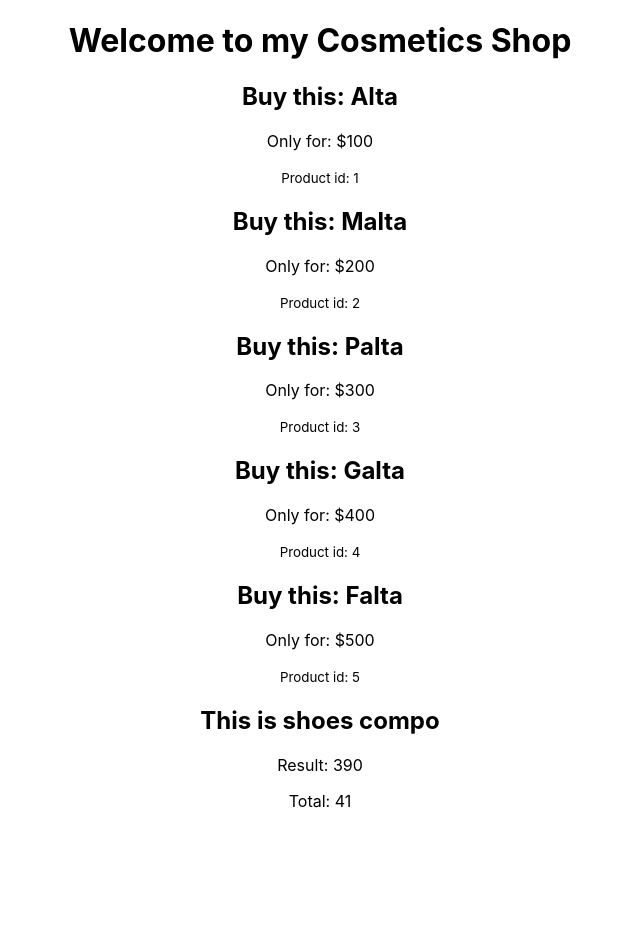
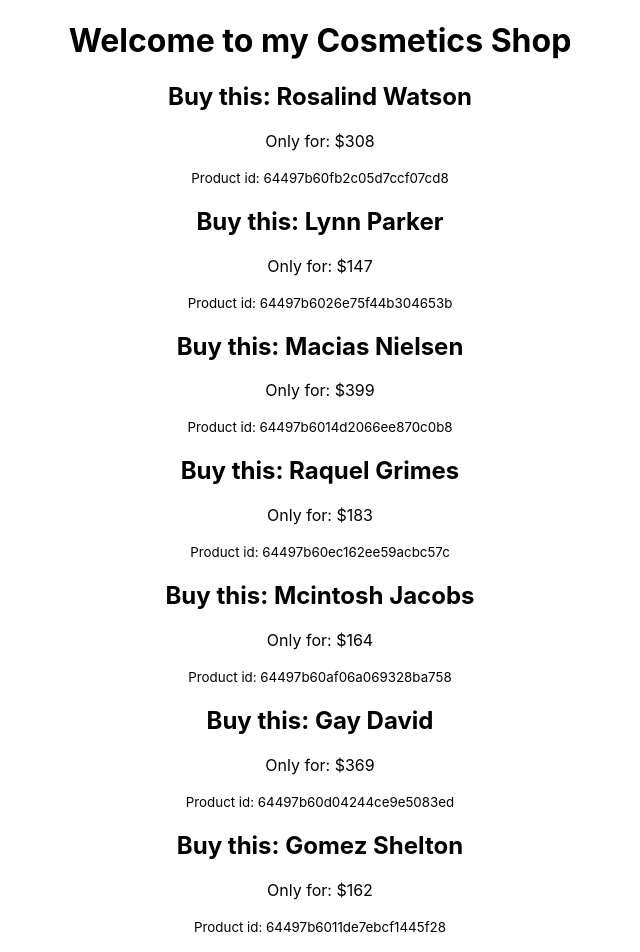
Before and after one commit to mrfhmd7/react-storage-and-handler, a React (Create React App) app: page / in a window 1280 px wide. Shown: the top 952 px of the page, without its empty margins (320-960 px from the left). Before the commit the page ends 827 px from the top, so only its background shows below. Built offline with nearby package versions, Linux system fonts and the light colour scheme.

Commit message:
add json file

```diff
--- /dev/null
+++ b/public/data.json
@@ -0,0 +1,37 @@
+[
+     {
+          "id": "64497b60fb2c05d7ccf07cd8",
+          "price": 308,
+          "name": "Rosalind Watson"
+     },
+     {
+          "id": "64497b6026e75f44b304653b",
+          "price": 147,
+          "name": "Lynn Parker"
+     },
+     {
+          "id": "64497b6014d2066ee870c0b8",
+          "price": 399,
+          "name": "Macias Nielsen"
+     },
+     {
+          "id": "64497b60ec162ee59acbc57c",
+          "price": 183,
+          "name": "Raquel Grimes"
+     },
+     {
+          "id": "64497b60af06a069328ba758",
+          "price": 164,
+          "name": "Mcintosh Jacobs"
+     },
+     {
+          "id": "64497b60d04244ce9e5083ed",
+          "price": 369,
+          "name": "Gay David"
+     },
+     {
+          "id": "64497b6011de7ebcf1445f28",
+          "price": 162,
+          "name": "Gomez Shelton"
+     }
+]
--- a/src/components/Cosmetics/Cosmetics.js
+++ b/src/components/Cosmetics/Cosmetics.js
@@ -2,6 +2,7 @@
 // import { add } from '../../utilities/calculate';
 // // import add from '../../utilities/calculate';
 
+import { useEffect, useState } from "react";
 import Cosmetic from "../Cosmetic/Cosmetic";
 
 const Cosmetics = () => {
@@ -9,13 +10,12 @@ const Cosmetics = () => {
      // const second = 66;
      // const total = add(first, second)
 
-     const cosmetics = [
-          {id:1, name:'Alta', price:100},
-          {id:2, name:'Malta', price:200},
-          {id:3, name:'Palta', price:300},
-          {id:4, name:'Galta', price:400},
-          {id:5, name:'Falta', price:500},
-     ];
+     const [cosmetics, setCosmetic] = useState([]);
+     useEffect(() => {
+          fetch('data.json')
+               .then(res => res.json())
+               .then(data => setCosmetic(data));
+     }, []);
      return (
           <div>
                <h1>Welcome to my Cosmetics Shop</h1>
```
